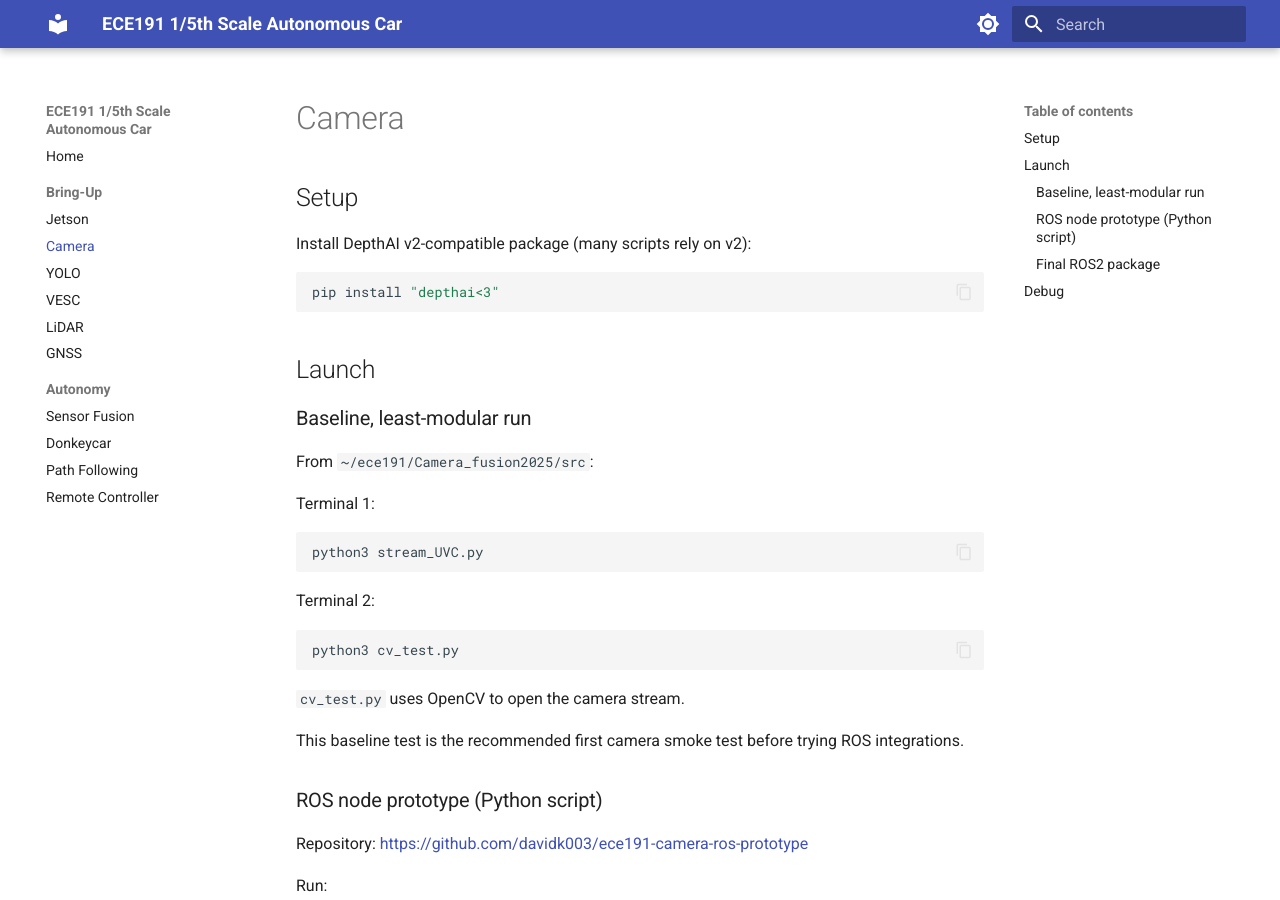
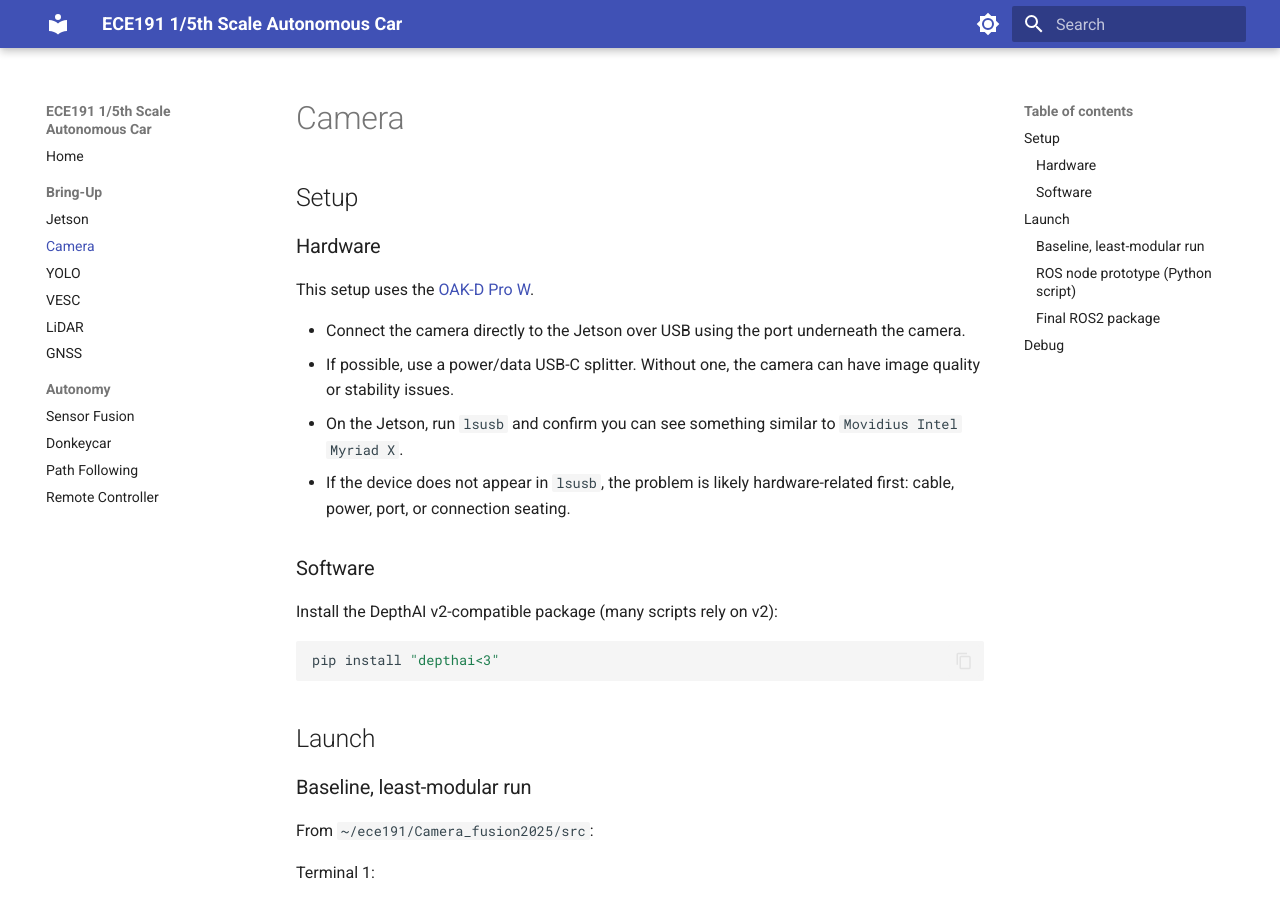
Before and after one commit to davidk003/ECE191-SP26-1fifth, an MkDocs documentation site: the page built from docs/camera.md, in a window 1280 px wide and 900 px high. Built offline with MkDocs 1.6.1 and Material for MkDocs 9.7.7, drawn with Linux system fonts in a browser that asks for light colours.

Commit message:
update hardware setup and YOLO troubleshooting docs

````diff
--- a/docs/camera.md
+++ b/docs/camera.md
@@ -2,7 +2,18 @@
 
 ## Setup
 
-Install DepthAI v2-compatible package (many scripts rely on v2):
+### Hardware
+
+This setup uses the [OAK-D Pro W](https://docs.luxonis.com/hardware/products/OAK-D%20Pro%20W).
+
+- Connect the camera directly to the Jetson over USB using the port underneath the camera.
+- If possible, use a power/data USB-C splitter. Without one, the camera can have image quality or stability issues.
+- On the Jetson, run `lsusb` and confirm you can see something similar to `Movidius Intel Myriad X`.
+- If the device does not appear in `lsusb`, the problem is likely hardware-related first: cable, power, port, or connection seating.
+
+### Software
+
+Install the DepthAI v2-compatible package (many scripts rely on v2):
 
 ```bash
 pip install "depthai<3"
````
Also changed, not shown: docs/vesc.md (+4 -0 lines), docs/yolo.md (+59 -6 lines).
